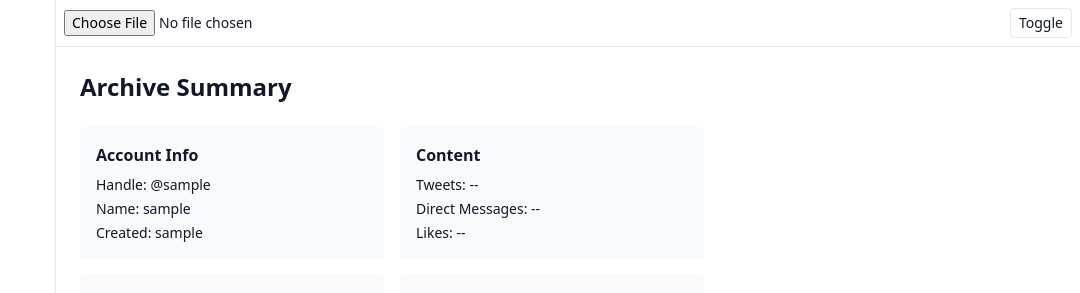
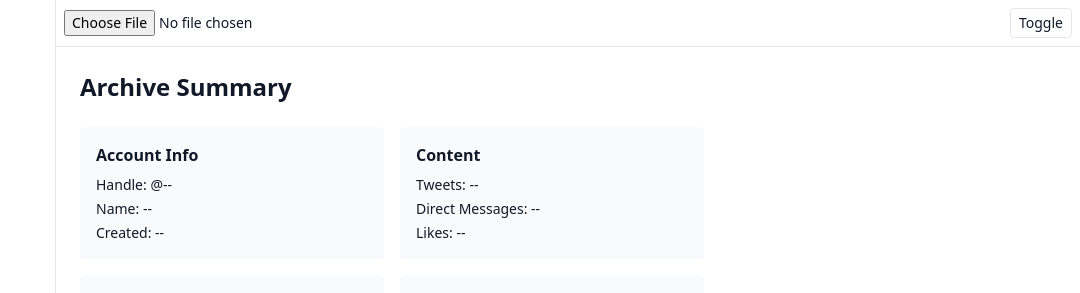
Before and after one commit to raykyri/archive, a React (Vite) app: page / in a window 1280 px wide. Shown: the top 293 px of the page, without its empty margins (200-1280 px from the left). Built offline with nearby package versions, Linux system fonts and the light colour scheme.

Commit message:
feat: styling

```diff
--- a/src/main.tsx
+++ b/src/main.tsx
@@ -534,7 +534,7 @@ function App() {
       try {
         return new Date(dateString).toLocaleDateString()
       } catch {
-        return 'sample'
+        return '--'
       }
     }
 
@@ -545,7 +545,7 @@ function App() {
       return (
         <button
           onClick={() => openFile(filePath)}
-          className="text-blue-600 dark:text-blue-400 hover:text-blue-800 dark:hover:text-blue-200 underline cursor-pointer"
+          className="underline cursor-pointer"
         >
           {children}
         </button>
@@ -560,9 +560,9 @@ function App() {
             <div className="bg-gray-50 dark:bg-gray-800 p-4 rounded">
               <h3 className="font-semibold mb-2">Account Info</h3>
               <div className="space-y-1 text-sm">
-                <div>Handle: <ClickableCount filePath="data/account.js">@{accountInfo?.username || 'sample'}</ClickableCount></div>
-                <div>Name: {accountInfo?.accountDisplayName || 'sample'}</div>
-                <div>Created: {accountInfo?.createdAt ? formatDate(accountInfo.createdAt) : 'sample'}</div>
+                <div>Handle: <ClickableCount filePath="data/account.js">@{accountInfo?.username || '--'}</ClickableCount></div>
+                <div>Name: {accountInfo?.accountDisplayName || '--'}</div>
+                <div>Created: {accountInfo?.createdAt ? formatDate(accountInfo.createdAt) : '--'}</div>
               </div>
             </div>
             <div className="bg-gray-50 dark:bg-gray-800 p-4 rounded">
```
